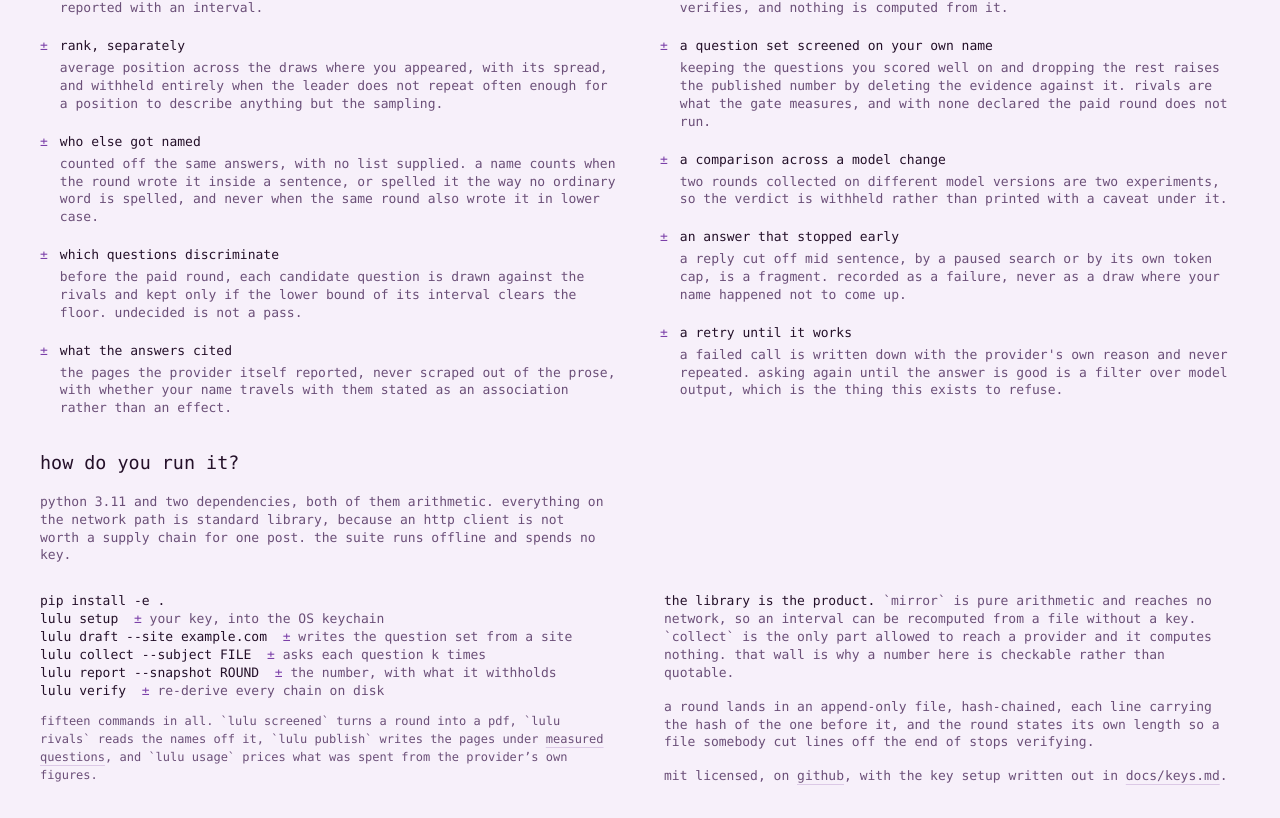
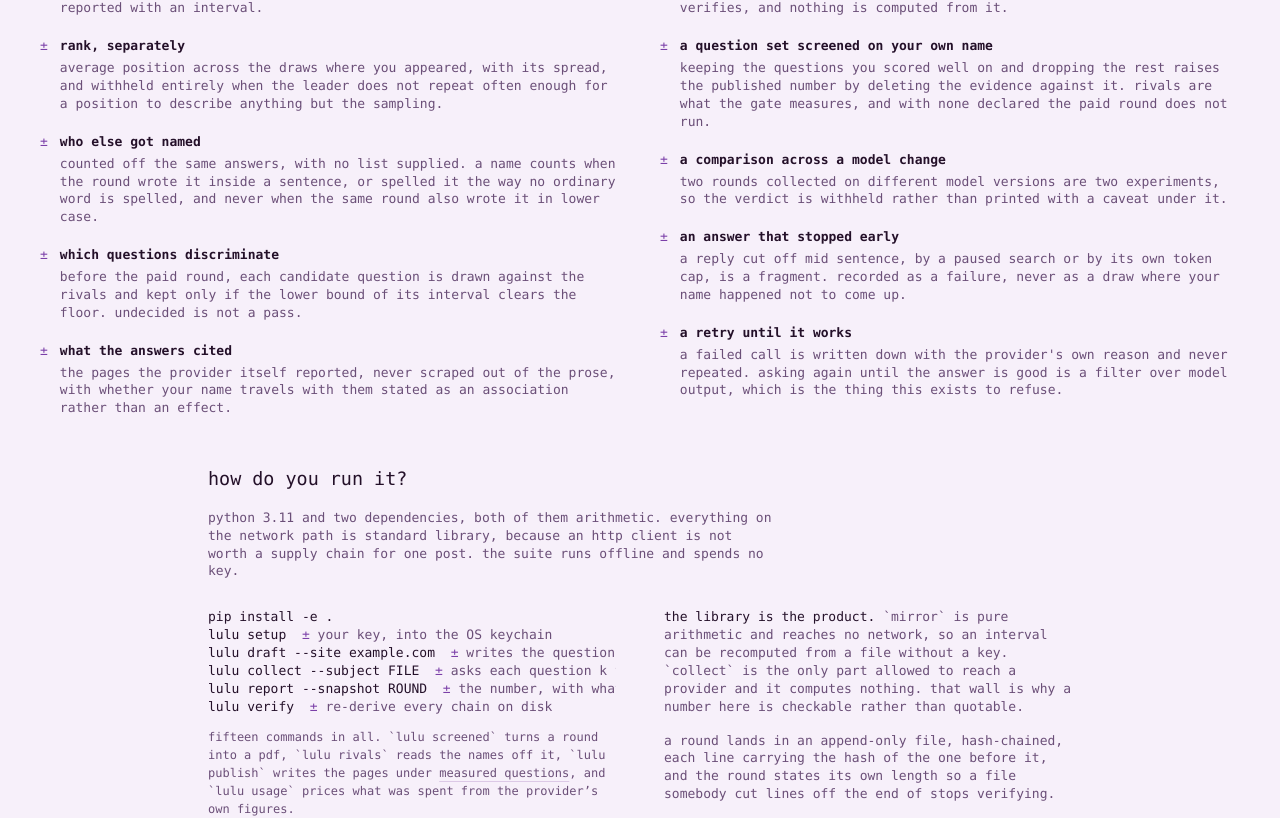
Before and after one commit to nosey-dewdrop/lulumelon, a Next.js app: page / in a window 1280 px wide. Shown: the part 1660-2478 px from the top of the page. Built offline with nearby package versions, Linux system fonts and the light colour scheme; no server answers.

Commit message:
the keyword of every item is bold, and the install column sits in the middle

```diff
--- a/src/app/page.tsx
+++ b/src/app/page.tsx
@@ -312,7 +312,7 @@ export default function Page() {
               <div key={term} className="mt-5 flex gap-3">
                 <Pm />
                 <div>
-                  <dt className="text-ink">{term}</dt>
+                  <dt className="font-bold text-ink">{term}</dt>
                   <dd className="mt-1 text-ink-soft">{body}</dd>
                 </div>
               </div>
@@ -350,7 +350,7 @@ export default function Page() {
               <div key={term} className="mt-5 flex gap-3">
                 <Pm />
                 <div>
-                  <dt className="text-ink">{term}</dt>
+                  <dt className="font-bold text-ink">{term}</dt>
                   <dd className="mt-1 text-ink-soft">{body}</dd>
                 </div>
               </div>
@@ -364,7 +364,7 @@ export default function Page() {
           this the page is an argument about measurement rather than a library
           somebody can run tonight, and every figure above came out of these
           fifteen commands. */}
-      <Reveal className="mt-8">
+      <Reveal className="mx-auto mt-12 max-w-[54rem]">
         <h2 className="text-[1.15rem]">how do you run it?</h2>
         <p className="mt-4 max-w-[72ch] text-[13px] leading-snug text-ink-soft">
           python 3.11 and two dependencies, both of them arithmetic. everything on the network path
```
